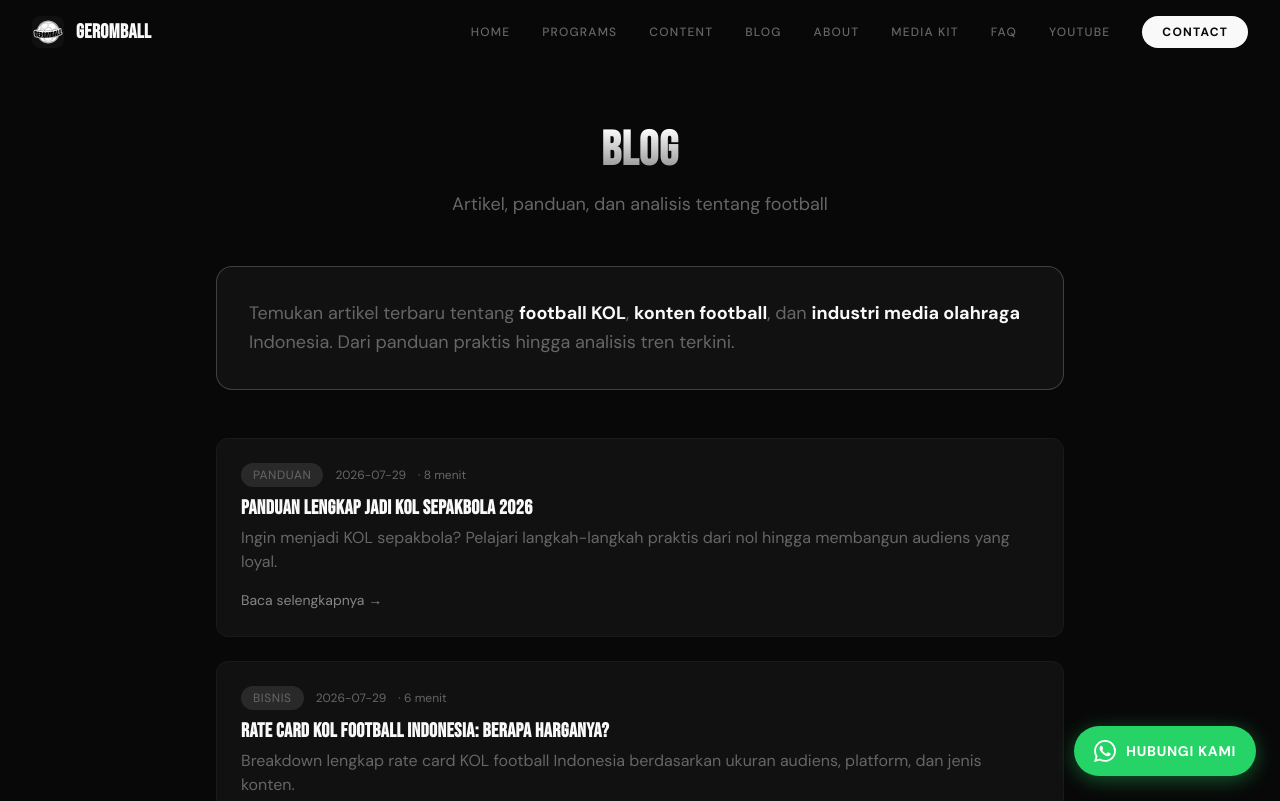
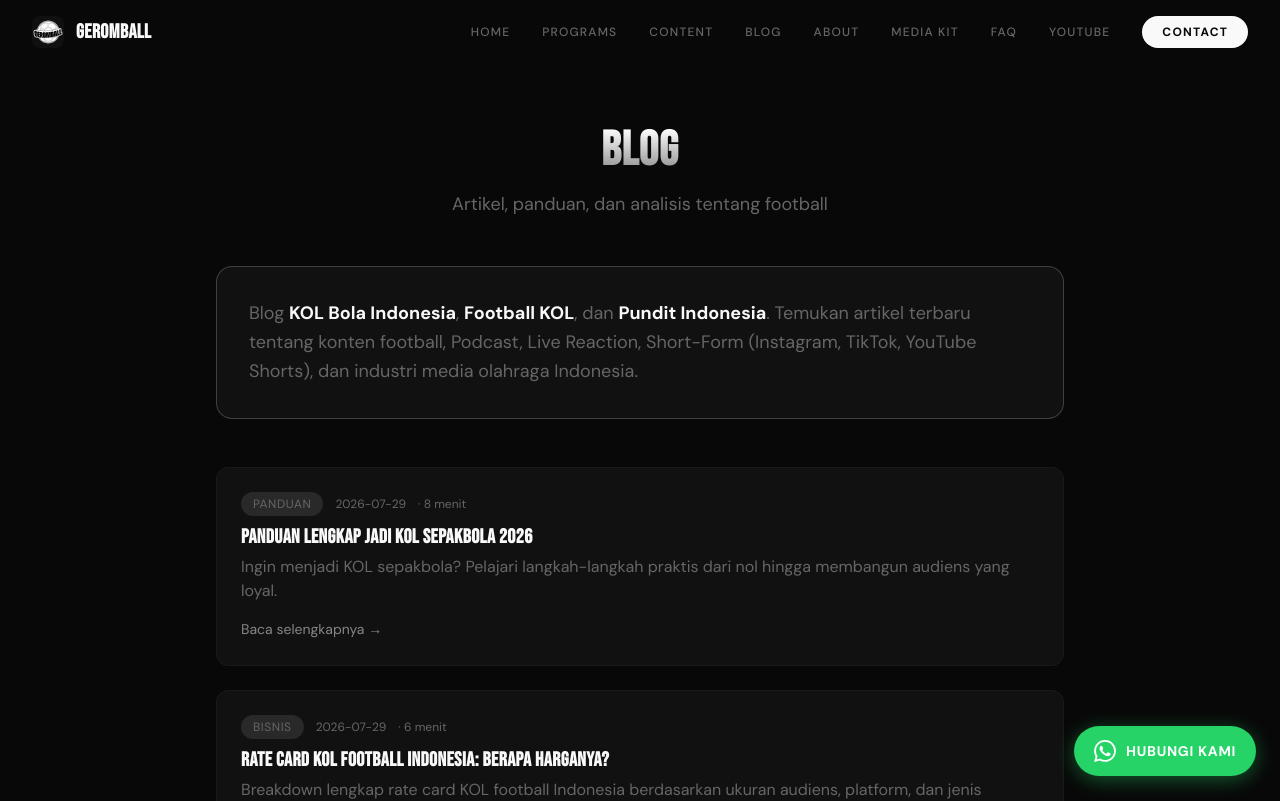
Before and after one commit to Alfanofadil11/geromball, a Next.js app: page /blog in a window 1280 px wide. Shown: the top 801 px of the page. Built offline with nearby package versions, Linux system fonts and the light colour scheme.

Commit message:
feat: add SEO keywords to about, services, media-kit, and blog content
Ultraworked with [Sisyphus](https://github.com/code-yeongyu/oh-my-openagent)

Co-authored-by: Sisyphus <clio-agent@sisyphuslabs.ai>

```diff
--- a/src/app/about/page.tsx
+++ b/src/app/about/page.tsx
@@ -43,7 +43,7 @@ export default function AboutPage() {
           Tentang GEROMBALL
         </h1>
         <p className="text-center text-lg text-muted mb-12 max-w-3xl mx-auto">
-          <strong className="text-foreground">GEROMBALL</strong> adalah <strong className="text-foreground">media football Indonesia</strong> yang lahir dari passion autentik terhadap sepak bola. Fanatik tapi fun — kami adalah <strong className="text-foreground">Football KOL</strong> yang menjangkau 780K+ audiens di semua platform.
+          <strong className="text-foreground">GEROMBALL</strong> adalah <strong className="text-foreground">KOL Bola Indonesia</strong>, <strong className="text-foreground">Football KOL</strong>, dan <strong className="text-foreground">Pundit Indonesia</strong> terdepan. Kami lahir dari passion autentik terhadap sepak bola. Fanatik tapi fun — menjangkau 780K+ audiens di semua platform.
         </p>
 
         {/* Brand Story */}
--- a/src/app/blog/page.tsx
+++ b/src/app/blog/page.tsx
@@ -116,7 +116,7 @@ export default function BlogPage() {
 
           <div className="mb-12 rounded-2xl border border-foreground/20 bg-card p-8">
             <p className="text-lg leading-relaxed text-muted">
-              Temukan artikel terbaru tentang <strong className="text-foreground">football KOL</strong>, <strong className="text-foreground">konten football</strong>, dan <strong className="text-foreground">industri media olahraga</strong> Indonesia. Dari panduan praktis hingga analisis tren terkini.
+              Blog <strong className="text-foreground">KOL Bola Indonesia</strong>, <strong className="text-foreground">Football KOL</strong>, dan <strong className="text-foreground">Pundit Indonesia</strong>. Temukan artikel terbaru tentang konten football, Podcast, Live Reaction, Short-Form (Instagram, TikTok, YouTube Shorts), dan industri media olahraga Indonesia.
             </p>
           </div>
 
--- a/src/app/media-kit/page.tsx
+++ b/src/app/media-kit/page.tsx
@@ -141,8 +141,8 @@ export default function MediaKitPage() {
               Tentang GEROMBALL
             </h2>
             <p className="mb-4 text-lg leading-relaxed text-muted">
-              GEROMBALL adalah media football Indonesia yang menggabungkan passion autentik dengan produksi profesional.
-              Dengan konten yang menghibur, mengedukasi, dan menyatukan komunitas football, kami menjangkau ratusan ribu
+              GEROMBALL adalah <strong className="text-foreground">KOL Bola Indonesia</strong>, <strong className="text-foreground">Football KOL</strong>, dan <strong className="text-foreground">Pundit Indonesia</strong> yang menggabungkan passion autentik dengan produksi profesional.
+              Dengan konten Podcast, Live Reaction, dan Short-Form (Instagram, TikTok, YouTube Shorts), kami menjangkau ratusan ribu
               fans di semua platform besar.
             </p>
             <p className="text-lg leading-relaxed text-muted">
--- a/src/app/services/page.tsx
+++ b/src/app/services/page.tsx
@@ -87,7 +87,7 @@ export default function ServicesPage() {
           Program Kami
         </h1>
         <p className="text-center text-lg text-muted mb-12 max-w-3xl mx-auto">
-          GEROMBALL adalah <strong className="text-foreground">media football Indonesia</strong> yang menciptakan konten football berkualitas. Dari <strong className="text-foreground">Pojok Debat</strong> hingga <strong className="text-foreground">Live Reaction</strong>, program kami mendefinisikan budaya football di Indonesia.
+          GEROMBALL adalah <strong className="text-foreground">KOL Bola Indonesia</strong> dan <strong className="text-foreground">Football KOL</strong> yang menciptakan konten football berkualitas — Podcast, Live Reaction, Short-Form (Instagram, TikTok, YouTube Shorts). Program kami mendefinisikan budaya football di Indonesia.
         </p>
 
         {/* Major Programs */}
```
